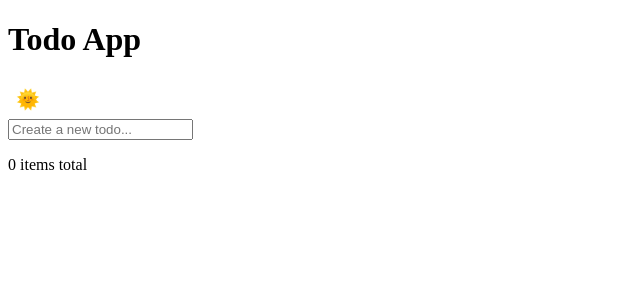
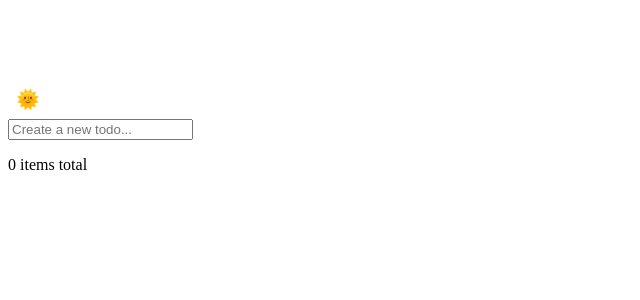
Before and after one commit to vladyslav-shulhach/todo-app-main, a React (Vite) app: page / in a window 1280 px wide. Shown: the top 300 px of the page, without its empty margins (0-640 px from the left). Built offline with nearby package versions, Linux system fonts and the light colour scheme.

Commit message:
Update Header.tsx

```diff
--- a/src/components/Header.tsx
+++ b/src/components/Header.tsx
@@ -1,7 +1,9 @@
+import styles from "./Header.module.scss";
+
 function Header() {
   return (
     <header className="header">
-      <h1 className="header-title">Todo App</h1>
+      <h1 className={styles.header}>Todo App</h1>
     </header>
   );
 }
```
